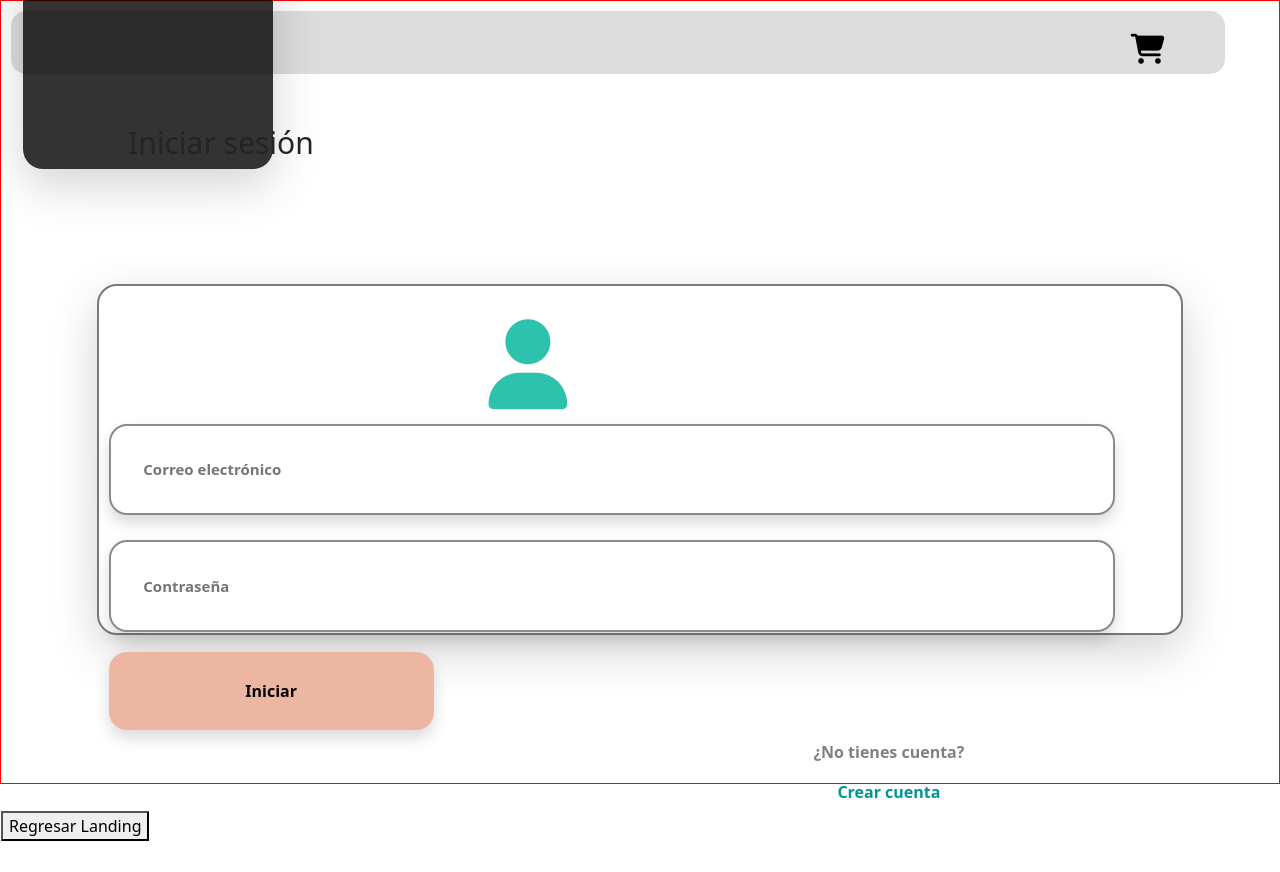
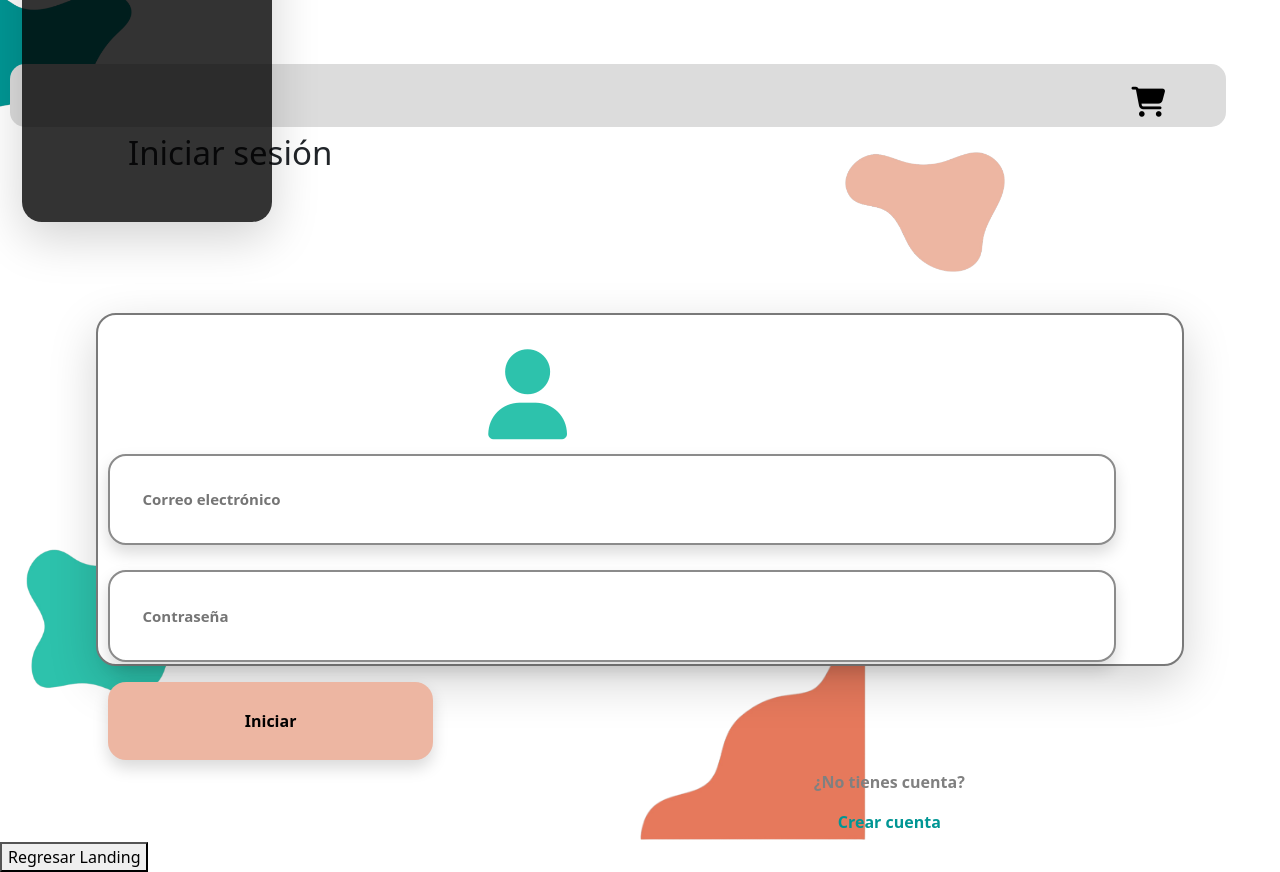
Before and after one commit to ale2002solano/Proyecto-Zass, a plain HTML site: page cliente.html in a window 1280 px wide. Before the commit the page ends 841 px from the top, so only its background shows below. Drawn offline with nearby package versions, Linux system fonts and the light colour scheme.

Commit message:
actualizacion login

```diff
--- a/assets/css/estilosCliente.css
+++ b/assets/css/estilosCliente.css
@@ -1,6 +1,6 @@
 body, .container{
-    border: 1px solid red;
     height: 98vh;
+    overflow: hidden;
 }
 
 /* navegador */
@@ -12,6 +12,7 @@ body, .container{
     background-color: gainsboro;
     box-sizing: border-box;
     width: 95%;
+    margin-top: 5%;
 }
 
 #nav{
@@ -50,6 +51,7 @@ body, .container{
     font-weight: bold;
     padding-top: 25px;
     position: absolute;
+    z-index: 2;
 }
 
 .all-text-bar p{
@@ -59,6 +61,42 @@ body, .container{
 .bar-text:hover{
     cursor: pointer;
 }
+
+/* fondo de figuras */
+.figuras-fondo{
+    height: 100px;
+    position: absolute;
+    overflow: hidden;
+    z-index: -1;
+}
+
+#fig1{
+    height: 200px;
+    left: 50%;
+    top: 80%;
+}
+
+#fig2{
+    height: 150px;
+    left: 2%;
+    top: 68%
+}
+
+#fig3{
+    height: 120px;
+    top: -1%;
+    left: -2%;
+}
+
+#fig4{
+    height: 120px;
+    left: 66%;
+    top: 19%;
+}
+
+
+
+
 
 /* css login */
 
@@ -73,9 +111,10 @@ body, .container{
 
 #iniciarSesion{
     position: absolute;
-    top: 15%;
+    top: 16%;
     left: 10%;
-    font-size: 30px;
+    font-size: 33px;
+    font-weight: 400;
 }
 
 #carita{
@@ -124,4 +163,6 @@ body, .container{
     display: flex;
     flex-direction: column;
     justify-content: space-between;
+    z-index: 1;
+    background-color: white;
 }
--- a/cliente.html
+++ b/cliente.html
@@ -41,10 +41,12 @@
 </nav>
 
 <!-- Figuras de fondo -->
-<div><img src="" alt=""></div>
-<div></div>
-<div></div>
-<div></div>
+<div><img id="fig1" class="figuras-fondo" src="assets/img/figura1.png" alt=""></div>
+<div><img id="fig2" class="figuras-fondo" src="assets/img/figura2.png" alt=""></div>
+<div><img id="fig3" class="figuras-fondo" src="assets/img/figura3.png" alt=""></div>
+<div><img id="fig4" class="figuras-fondo" src="assets/img/firgura4.png" alt=""></div>
+
+
 
 <!-- pagina "log in" cliente -->
     <div id="loginCliente">
```
